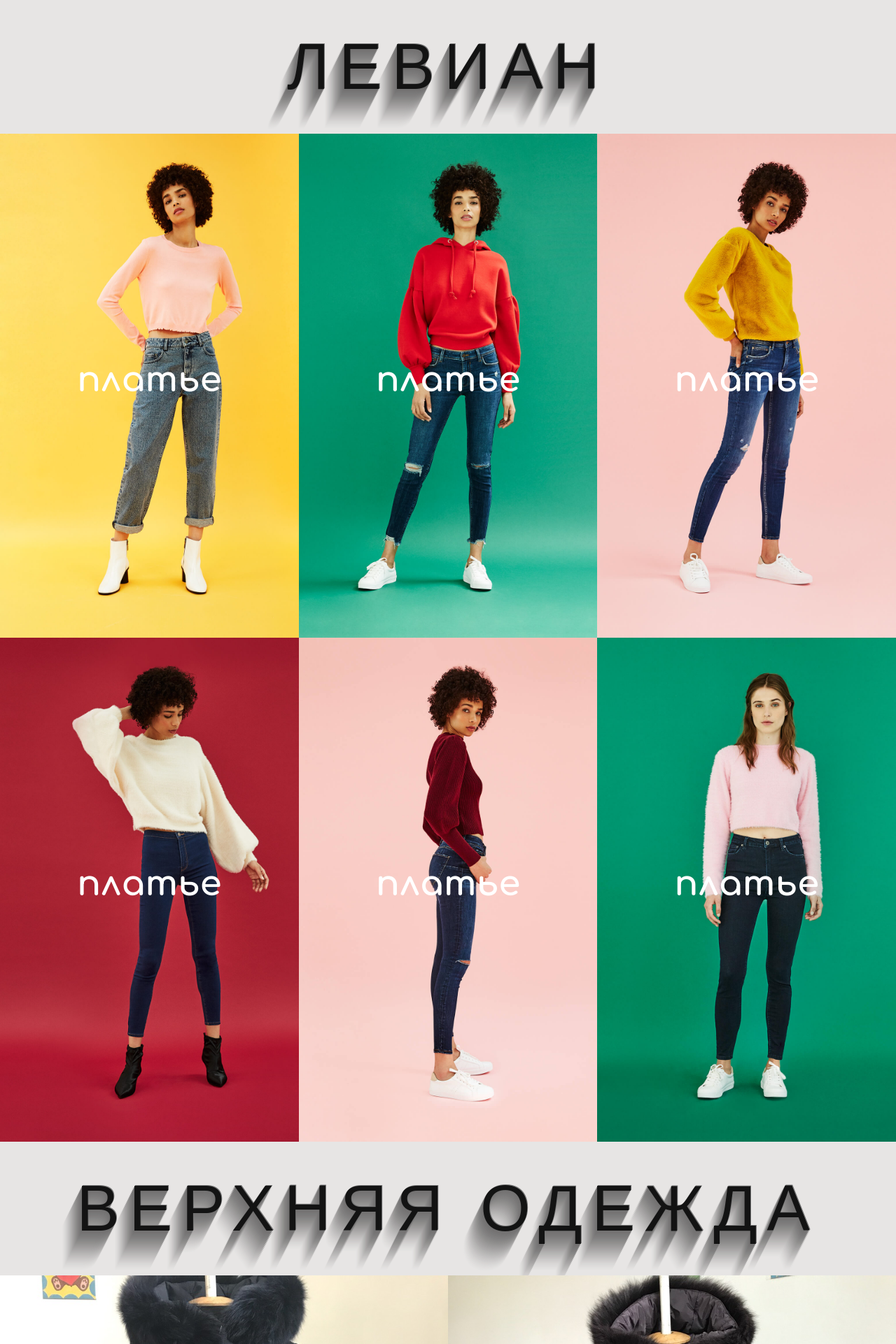
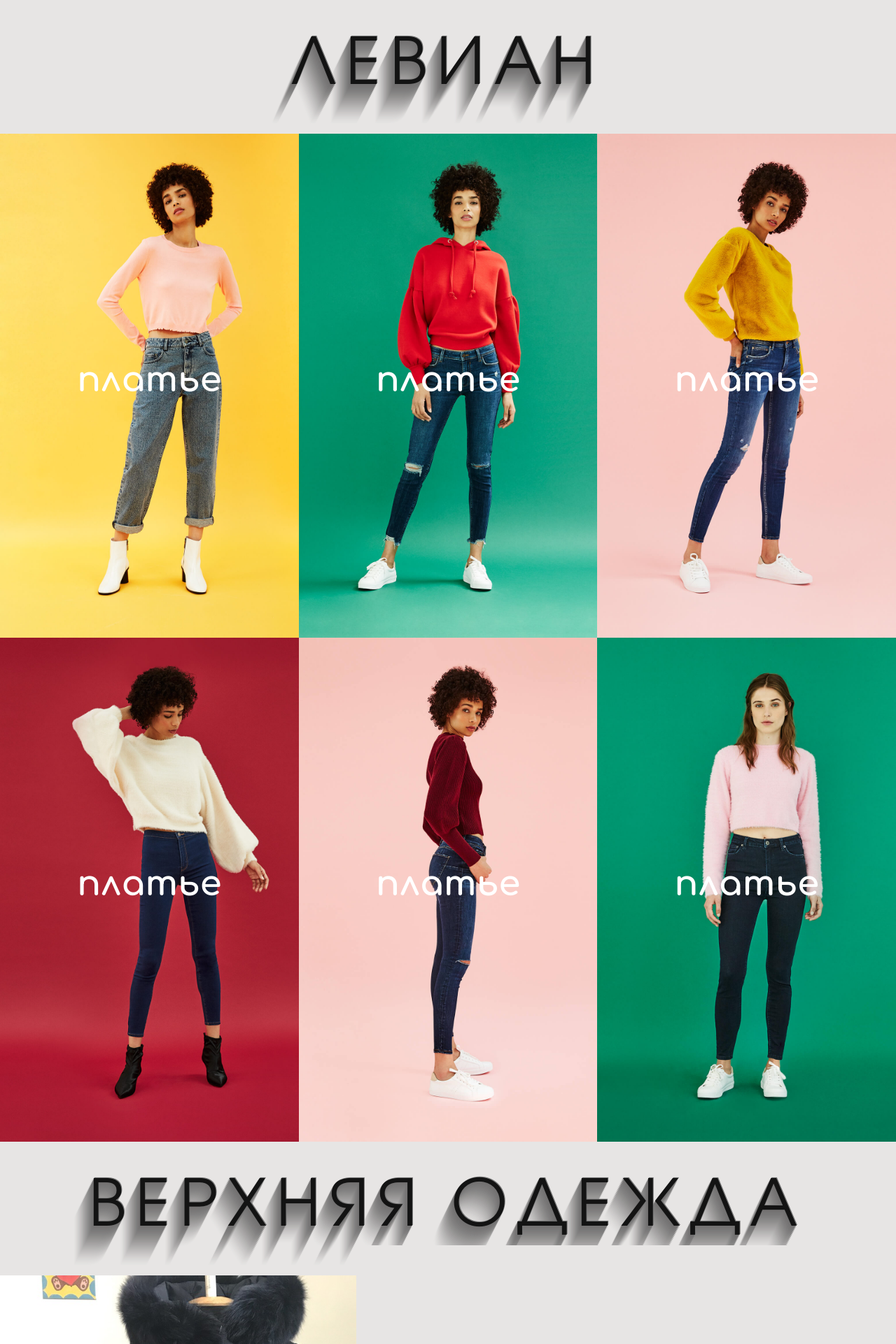
Before and after one commit to DanDirector/levian, a PHP site: page / in a window 1280 px wide. Shown: the top 1920 px of the page at 70% size. Run offline with PHP 8.4, Linux system fonts and the light colour scheme.

Commit message:
fonts and link to pumpom are added

```diff
--- a/css/main.css
+++ b/css/main.css
@@ -1,10 +1,21 @@
 @import url('https://fonts.googleapis.com/css?family=Comfortaa:700&subset=cyrillic-ext');
+
+@font-face {
+  font-family: "AvantGardeGothicC";
+  src: url("../font/AvantGardeGothicC.eot");
+  src: url("../font/AvantGardeGothicC.eot?#iefix")format("embedded-opentype"),
+  url("../font/AvantGardeGothicC.woff") format("woff"),
+  url("../font/AvantGardeGothicC.ttf") format("truetype");
+  font-style: normal;
+  font-weight: normal;
+}
+
 body {
   background-color: #e7e5e4;
 }
 h1 {
   margin: 0;
-  font-family: "Avant Garde", Avantgarde, "Century Gothic", CenturyGothic, "AppleGothic", sans-serif;
+  font-family: "AvantGardeGothicC", "Avant Garde", Avantgarde, "Century Gothic", CenturyGothic, "AppleGothic", sans-serif;
   font-size: 40px;
   padding: 45px 50px;
   text-align: center;
--- a/index.php
+++ b/index.php
@@ -78,6 +78,7 @@
 		</a>
 	</div>
 	<div class="info">© Levian 2017</div>
+	<div class="info">Разработка сайта <a href="http://pumpom.com">PumPom</a></div>
 </footer>
 
 </body>
```
Also changed, not shown: font/AvantGardeGothicC.ttf (added), font/AvantGardeGothicC.woff (added), 1 other file.
